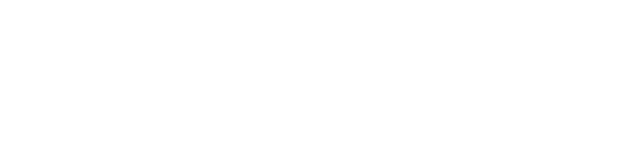
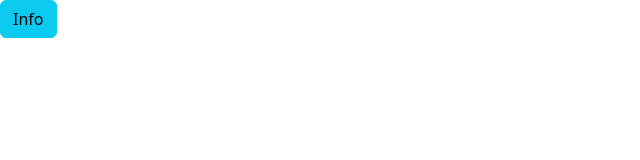
Before and after one commit to arturriegel/blind-eye-project, a plain HTML site: page src/index.html in a window 1280 px wide. Shown: the whole page, without its empty margins (0-640 px from the left). Drawn offline with nearby package versions, Linux system fonts and the light colour scheme.

Commit message:
tailwindcss to bootstrap

```diff
--- a/src/index.html
+++ b/src/index.html
@@ -3,11 +3,11 @@
     <head>
         <meta charset="UTF-8">
         <meta name="viewport" content="width=device-width, initial-scale=1.0">
-        <link href="../dist/output.css" rel="stylesheet">
-        <title>BlindEye Calculator</title>
+        <link href="https://cdn.jsdelivr.net/npm/bootstrap@5.3.2/dist/css/bootstrap.min.css" rel="stylesheet" integrity="sha384-T3c6CoIi6uLrA9TneNEoa7RxnatzjcDSCmG1MXxSR1GAsXEV/Dwwykc2MPK8M2HN" crossorigin="anonymous">
+        <title>BlindEye Social Project</title>
     </head>
 
-    <body class="bg-color-gray-700">
-
+    <body>
+        <button type="button" class="btn btn-info">Info</button>
     </body>
 </html>
--- a/src/input.css
+++ /dev/null
@@ -1,3 +0,0 @@
-@tailwind base;
-@tailwind components;
-@tailwind utilities;
--- a/tailwind.config.js
+++ /dev/null
@@ -1,8 +0,0 @@
-/** @type {import('tailwindcss').Config} */
-module.exports = {
-  content: ["./src/**/*.{html,js}"],
-  theme: {
-    extend: {},
-  },
-  plugins: [],
-}
```
Also changed, not shown: package.json (deleted, +0 -15 lines), dist/output.css (deleted), 1 other file.
